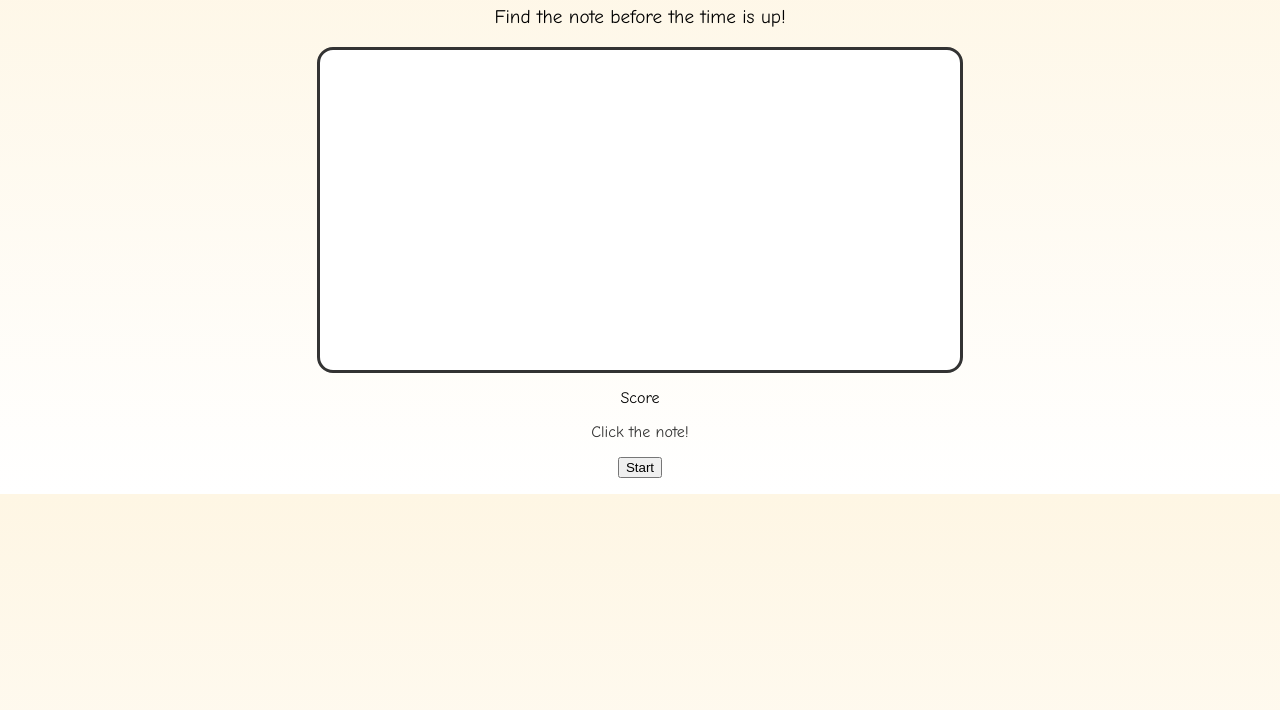
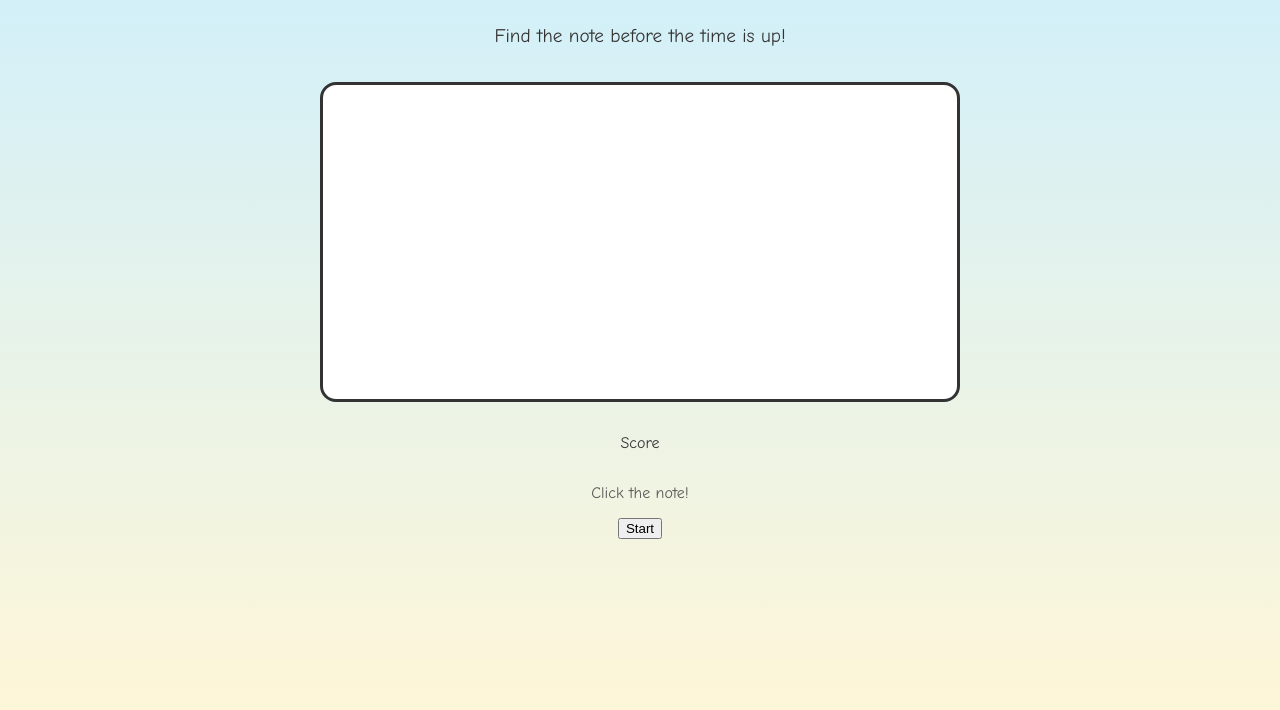
Before and after one commit to Colin115/Music-Games, a plain HTML site: page games/where-quater/index.html in a window 1280 px wide. Shown: the part 90-800 px from the top of the page. Drawn offline with Linux system fonts and the light colour scheme; the site is published under a folder, as on GitHub Pages, so addresses that start at the root find nothing.

Commit message:
updated stylesheet ref

```diff
--- a/games/where-quater/index.html
+++ b/games/where-quater/index.html
@@ -1,12 +1,14 @@
 <!DOCTYPE html>
 <html lang="en">
+
 <head>
   <meta charset="UTF-8">
   <title>Where's Quater?</title>
   <meta name="viewport" content="width=device-width, initial-scale=1.0">
   <link rel="stylesheet" href="style.css">
-  <link rel="stylesheet" href="/style.css">
+  <link rel="stylesheet" href="../../style.css">
 </head>
+
 <body>
   <h1>Where's Quater?</h1>
 
@@ -21,4 +23,5 @@
 
   <script src="game.js"></script>
 </body>
+
 </html>
```
